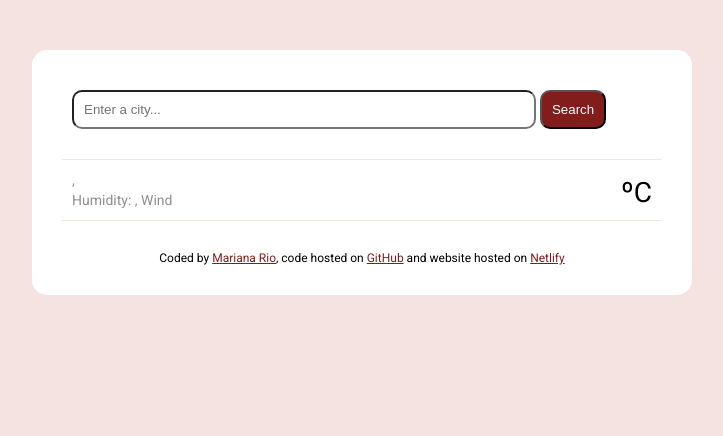
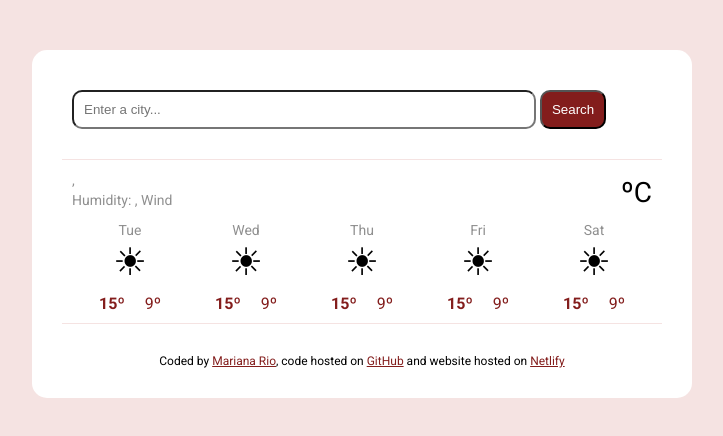
Before and after one commit to Baquinha/Metereologia, a plain HTML site: page index.html in a window 1280 px wide. Shown: the whole page, without its empty margins (278-1001 px from the left). Drawn offline with nearby package versions, Linux system fonts and the light colour scheme; no server answers.

Commit message:
Added forecast

```diff
--- a/Style/index.css
+++ b/Style/index.css
@@ -65,6 +65,34 @@ a {
   margin-top: 6px;
   font-size: 28px;
 }
+
+.weather-forecast {
+  display: flex;
+  justify-content: space-around;
+  margin-top: 10px;
+}
+.weather-forecast-date {
+  text-align: center;
+  color: rgb(143, 143, 143);
+  font-size: 14px;
+  line-height: 20px;
+}
+
+.weather-forecast-icon {
+  font-size: 38px;
+  text-align: center;
+}
+.weahter-forecast-temperatures {
+  text-align: center;
+  color: #831d1c;
+  display: flex;
+  justify-content: center;
+  margin-top: 10px;
+}
+.weahter-forecast-temperature {
+  padding: 0 10px;
+}
+
 main {
   padding: 10px;
 }
--- a/Style/index.js
+++ b/Style/index.js
@@ -51,7 +51,31 @@ function handleSearchSubmit(event) {
   searchCity(searchInput.value);
 }
 
+function displayForecast() {
+  let days = ["Tue", "Wed", "Thu", "Fri", "Sat"];
+  let forecastHtml = "";
+
+  days.forEach(function (day) {
+    forecastHtml =
+      forecastHtml +
+      `<div class="weahter-forecast-day">
+            <div class="weather-forecast-date">${day}</div>
+            <div class="weather-forecast-icon">&#x2600;</div>
+            <div class="weahter-forecast-temperatures">
+              <div class="weahter-forecast-temperature">
+                <strong>15º</strong>
+              </div>
+              <div class="weahter-forecast-temperature">9º</div>
+            </div>
+          </div>
+`;
+  });
+  let forecastElement = document.querySelector("#forecast");
+  forecastElement.innerHTML = forecastHtml;
+}
 let searchFormElement = document.querySelector("#search-form");
 searchFormElement.addEventListener("submit", handleSearchSubmit);
 
 searchCity("Porto");
+
+displayForecast();
--- a/index.html
+++ b/index.html
@@ -43,6 +43,7 @@
             <div class="weather-temperature-unit">ºC</div>
           </div>
         </div>
+        <div class="weather-forecast" id="forecast"></div>
       </main>
       <footer>
         Coded by <a href="https://github.com/Baquinha"> Mariana Rio</a>, code
```
